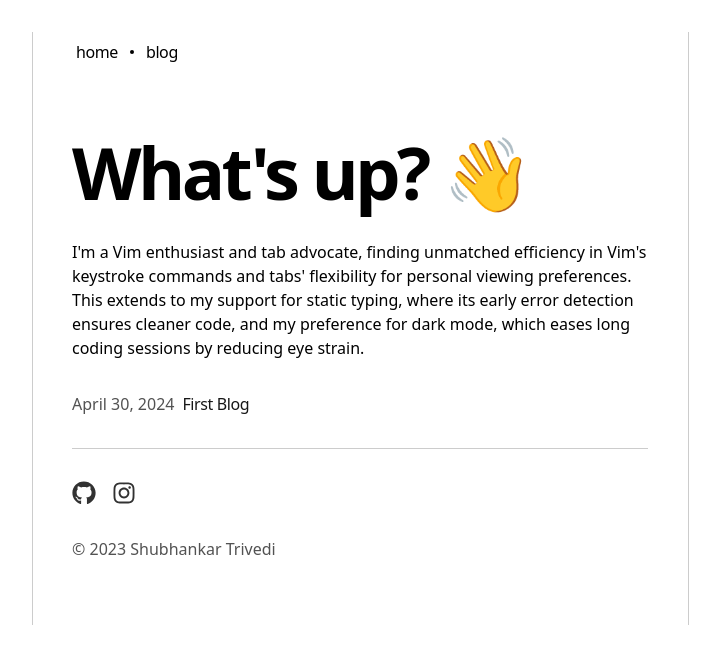
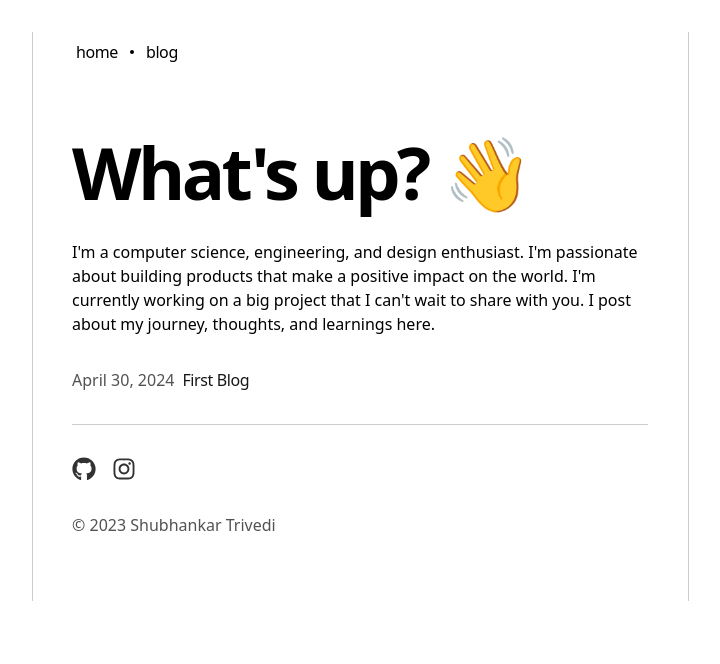
Before and after one commit to shubhankartrivedi/portfolio, a Next.js app: page / in a window 1280 px wide. Shown: the top 664 px of the page, without its empty margins (280-1000 px from the left). Built offline with nearby package versions, Linux system fonts and the light colour scheme.

Commit message:
helloworld

```diff
--- a/src/app/page.tsx
+++ b/src/app/page.tsx
@@ -7,11 +7,7 @@ export default function Page() {
         What's up? 👋
       </h1>
       <p className="mb-4">
-        {`I'm a Vim enthusiast and tab advocate, finding unmatched efficiency in
-        Vim's keystroke commands and tabs' flexibility for personal viewing
-        preferences. This extends to my support for static typing, where its
-        early error detection ensures cleaner code, and my preference for dark
-        mode, which eases long coding sessions by reducing eye strain.`}
+        {`I'm a computer science, engineering, and design enthusiast. I'm passionate about building products that make a positive impact on the world. I'm currently working on a big project that I can't wait to share with you. I post about my journey, thoughts, and learnings here.`}
       </p>
       <div className="my-8">
         <BlogPosts />
```
